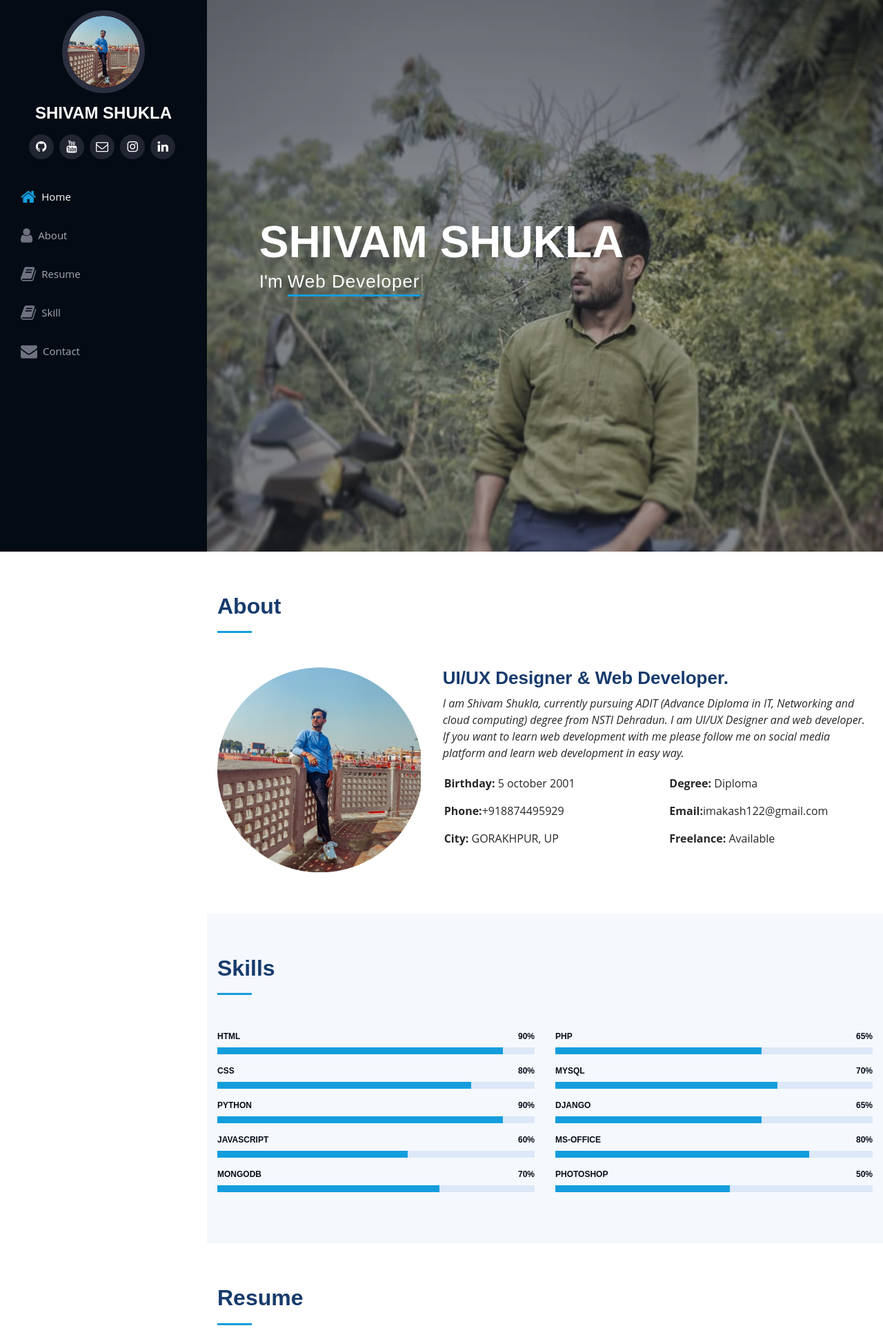
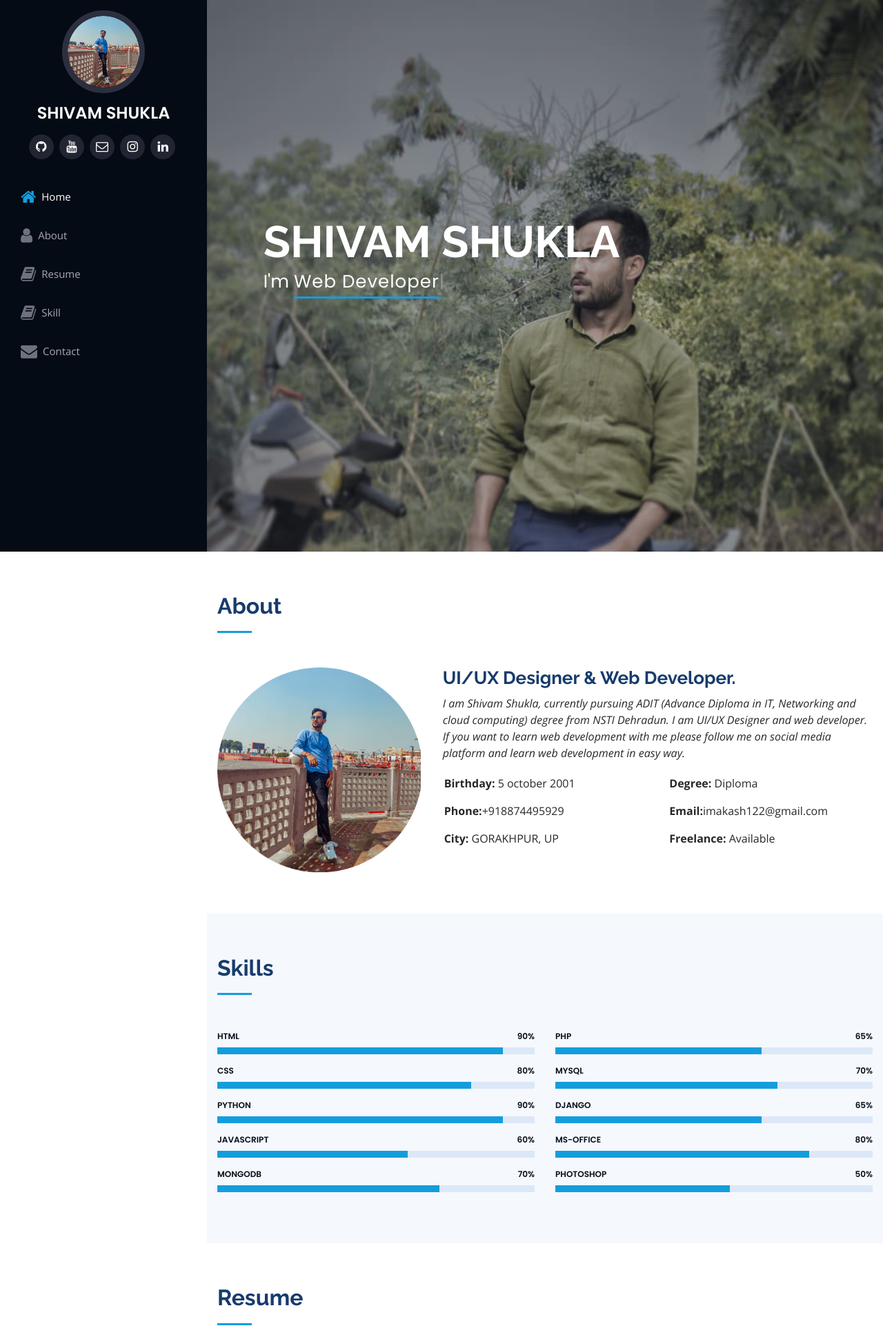
Before and after one commit to itshukla/shuklarepo, a Django app: template templates/index.html in a window 1280 px wide. Shown: the top 1926 px of the page at 69% size. Run offline with Django 4.2, Linux system fonts and the light colour scheme; the template is opened without the code that fills it, so the values that code supplies are empty; some libraries are stand-ins or nearby versions.

Commit message:
Update index.html

```diff
--- a/templates/index.html
+++ b/templates/index.html
@@ -13,10 +13,10 @@
   <meta content="" name="keywords">
 
   <!-- Google Fonts -->
-  <link href="/static/https://fonts.googleapis.com/css?family=Open+Sans:300,300i,400,400i,600,600i,700,700i|Raleway:300,300i,400,400i,500,500i,600,600i,700,700i|Poppins:300,300i,400,400i,500,500i,600,600i,700,700i" rel="stylesheet">
+  <link href="https://fonts.googleapis.com/css?family=Open+Sans:300,300i,400,400i,600,600i,700,700i|Raleway:300,300i,400,400i,500,500i,600,600i,700,700i|Poppins:300,300i,400,400i,500,500i,600,600i,700,700i" rel="stylesheet">
 
   <!-- Vendor CSS Files -->
-  <link href="/static/bootstrap.min.css" rel="stylesheet">
+  <link href="{% static 'bootstrap.min.css' %}" rel="stylesheet">
 
 
   <link href="{% static 'venobox.css' %}" rel="stylesheet">
```
